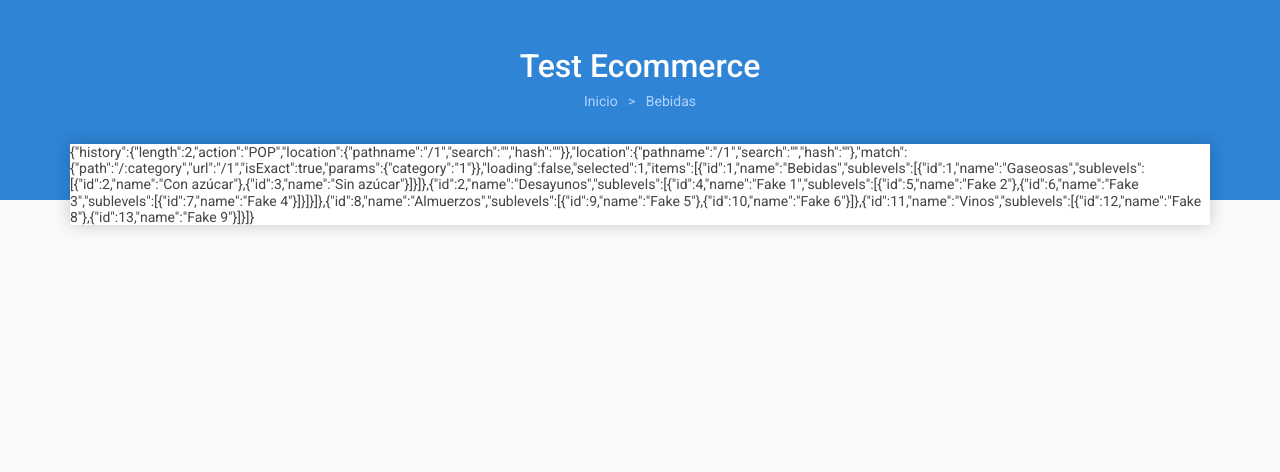
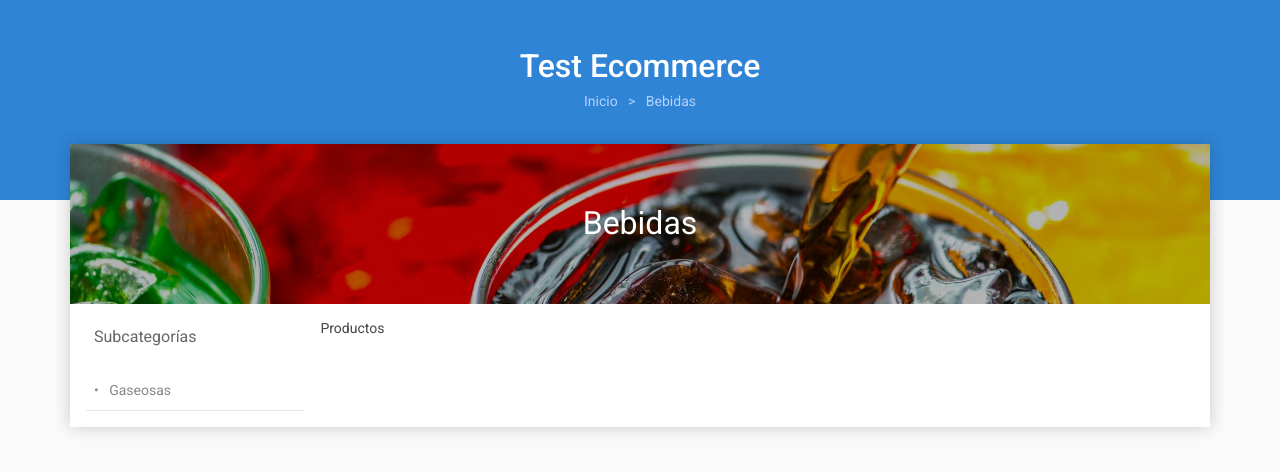
Before and after one commit to luchogiri/test-ecommerce, a React app: page /1 in a window 1280 px wide. Built offline with nearby package versions, Linux system fonts and the light colour scheme.

Commit message:
recursive sub levels

```diff
--- a/src/actions/categories.js
+++ b/src/actions/categories.js
@@ -5,7 +5,8 @@ export const Actions = {
 
   LOADING: 'loading',
   UPDATE_ITEMS: 'update items',
-  SET_CATEGORY: 'set category'
+  SET_CATEGORY: 'set category',
+  SET_SUBLEVEL: 'set sublevel',
 };
 
 const Categories = {
@@ -30,7 +31,33 @@ const Categories = {
     };
   },
 
-  ResetCategory: () => ({ type: Actions.SET_CATEGORY })
+  SetSublevel: data => {
+    const param = data.sublevel || '';
+    const sublevel = Number( param.substr(param.lastIndexOf('-')+1));
+    const {category} = Categories.SetCategory( data );
+    return {
+      type: Actions.SET_SUBLEVEL,
+      category,
+      sublevel
+    };
+  },
+
+  FindSublevel: (data = {}, id) => {
+
+    let result = [];
+    if (!Array.isArray(data.sublevels)) return result;
+
+    const iterator = (d = {}, tree) => {
+      tree = [...tree, d];
+      if (d.id === id) return result = tree;
+      return Array.isArray(d.sublevels) && d.sublevels.some(o => iterator(o, tree));
+    };
+
+    data.sublevels.some(d => iterator(d, []));
+    return result;
+  },
+
+  ResetSelected: () => ({ type: Actions.SET_SUBLEVEL })
 };
 
 export default Categories;
--- a/src/components/category.js
+++ b/src/components/category.js
@@ -5,9 +5,8 @@ import './category.scss';
 
 const Category = props => {
 
-  const img = props.children ?
-    require(`../images/${String(props.children).toLowerCase()}.jpeg`):
-    '';
+  const img = !props.children ? '':
+    require(`../images/${String(props.children).toLowerCase()}.jpeg`);
 
   return (
     <Link
--- a/src/components/header.js
+++ b/src/components/header.js
@@ -3,19 +3,29 @@ import React from 'react';
 import {Link} from 'react-router-dom';
 import './header.scss';
 
-const Header = ({ category }) => (
+const Header = ({ category, tree = [] }) => (
   <header className="main-header">
+
     <h1 className="main-header__title">
       <Link to="/">Test Ecommerce</Link>
     </h1>
+
     <h3 className="main-header__breadcrumbs">
       <Link to="/">Inicio</Link>
       {category &&
-      <React.Fragment>
-        &nbsp;&nbsp;&nbsp;&gt;&nbsp;&nbsp;&nbsp;
-        <Link to={`/${category.name}-${category.id}`}>{category.name}</Link>
-      </React.Fragment>}
-      {/*<a href="#">Subcategoria</a>*/}
+        <React.Fragment>
+          &nbsp;&nbsp;&nbsp;&gt;&nbsp;&nbsp;&nbsp;
+          <Link to={`/${category.name.toLowerCase()}-${category.id}`}>{category.name}</Link>
+        </React.Fragment>}
+
+      {category && Array.isArray(tree) && tree.map((s,i) =>
+        <React.Fragment key={s.id}>
+          &nbsp;&nbsp;&nbsp;&gt;&nbsp;&nbsp;&nbsp;
+          <Link
+            to={`/${category.name.toLowerCase()}-${category.id}${tree.reduce((a,b,c) =>c<=i? `${a}/${b.name.toLowerCase()}-${b.id}`: a,'')}`}>
+            {s.name}
+          </Link>
+        </React.Fragment>)}
     </h3>
   </header>
 );
--- /dev/null
+++ b/src/components/sublevels.js
@@ -0,0 +1,24 @@
+
+import React from 'react';
+import {Link} from 'react-router-dom';
+
+import './sublevels.scss';
+
+
+const Sublevels = ({ category = {}, match = {} }) => (
+
+  <React.Fragment>
+    <h3 className="sublevels-side__title">Subcategorías</h3>
+    {category.sublevels &&
+    category.sublevels.map(s =>
+      <Link
+        key={s.id}
+        className="sublevels-side__link"
+        to={`${match.url}/${s.name.toLowerCase()}-${s.id}`}>
+        • &nbsp; {s.name}
+      </Link>
+    )}
+  </React.Fragment>
+);
+
+export default Sublevels;
--- /dev/null
+++ b/src/components/sublevels.scss
@@ -0,0 +1,24 @@
+
+.sublevels-side {
+
+  &__title {
+
+    margin: 8px 8px 24px 8px;
+    font-size: 16px;
+    color: #666666;
+  }
+
+  &__link {
+    display: flex;
+    text-decoration: none;
+    padding: 0 8px;
+    height: 40px;
+    align-items: center;
+    border-bottom: 1px solid #e5e5e5;
+    color: #888888;
+
+    &:hover {
+      background-color: #f5f5f5;
+    }
+  }
+}
--- a/src/index.css
+++ b/src/index.css
@@ -16,7 +16,7 @@ input { outline: 0; width: 100%; display: block; }
 /* ----- end reset ---- */
 
 * { font-family: Roboto, sans-serif; font-weight: 400; font-size: 14px; }
-main, section, nav, .flex {  display: -webkit-box; display: -moz-box; display: -ms-flexbox; display: -webkit-flex; display: flex; -webkit-flex-direction: column;  -ms-flex-direction: column;-webkit-box-orient: vertical;  -webkit-box-direction: normal; flex-direction: column; }
+main, section, nav, aside, .flex {  display: -webkit-box; display: -moz-box; display: -ms-flexbox; display: -webkit-flex; display: flex; -webkit-flex-direction: column;  -ms-flex-direction: column;-webkit-box-orient: vertical;  -webkit-box-direction: normal; flex-direction: column; }
 .clear { clear: both; height: 0; display: block }
 .bgimg { background: center no-repeat; background-size: cover; }
 html, body { height: 100vh; color: #444; }
--- a/src/modules/category.js
+++ b/src/modules/category.js
@@ -3,21 +3,46 @@ import React, {PureComponent} from 'react';
 import {connect} from 'react-redux';
 
 import CategoriesActions from '../actions/categories';
-
+import Sublevels from "../components/sublevels";
+import './category.scss';
 
 class Category extends PureComponent {
 
   componentDidMount() {
-    const {params = {}} = this.props.match || {};
-    this.props.dispatch( CategoriesActions.SetCategory(params) );
+    window.scrollTo(0, 0);
+    const {params = {}} = this.props.match;
+    this.props.dispatch( CategoriesActions.SetCategory( params ));
   }
 
   render() {
+    const {items = [], selected} = this.props;
+    const category = items.find(c => c.id === selected) || {};
+    const img = !category.name ? '':
+      require(`../images/${String(category.name).toLowerCase()}.jpeg`);
+
     return (
       <React.Fragment>
 
-        {JSON.stringify( this.props)}
+        <header
+          className="flex category-header"
+          style={{backgroundImage: `url(${img})`}}>
+          <h1 className="flex category-header__title">{category.name}</h1>
+        </header>
 
+        <section className="category-wrapper">
+
+          <aside className="category-side">
+            <Sublevels
+              category={category}
+              match={this.props.match}
+            />
+          </aside>
+
+          <section className="category-items">
+            <h3 className="category-side__title">Productos</h3>
+          </section>
+
+        </section>
       </React.Fragment>
     );
   }
--- /dev/null
+++ b/src/modules/category.scss
@@ -0,0 +1,35 @@
+
+.category-header {
+  height: 160px;
+  background: #ffffff center no-repeat;
+  background-size: cover;
+
+  &__title {
+    flex: 1;
+    background-color: rgba(0,0,0,0.3);
+    justify-content: center;
+    align-items: center;
+    color: #fff;
+    font-size: 32px;
+  }
+}
+
+
+.category-wrapper {
+
+  flex-direction: row;
+}
+
+
+.category-side {
+
+  flex: 1;
+  margin: 16px 8px 16px 16px;
+}
+
+
+.category-items {
+
+  flex: 4;
+  margin: 16px 16px 16px 8px;
+}
--- a/src/modules/head.js
+++ b/src/modules/head.js
@@ -2,25 +2,24 @@
 import React, {PureComponent} from 'react';
 import {connect} from 'react-redux';
 
+import CategoriesActions from '../actions/categories';
 import Header from '../components/header';
 
 
 class Head extends PureComponent {
 
+
   render() {
 
-    const { items = [], selected } = this.props.categories || {};
-    let category;
-
-    if (selected)
-      category = items.find(c => c.id === selected);
-
-    console.log(this.props);
+    const { items = [], selected, sub } = this.props.categories || {};
+    const category = items.find(c => c.id === selected);
+    const tree = CategoriesActions.FindSublevel( category, sub );
 
     return (
       <React.Fragment>
         <Header
           category={category}
+          tree={tree}
         />
       </React.Fragment>
     );
--- a/src/modules/home.js
+++ b/src/modules/home.js
@@ -11,7 +11,7 @@ import CategoriesActions from "../actions/categories";
 class Home extends PureComponent {
 
   componentDidMount() {
-    this.props.dispatch( CategoriesActions.ResetCategory() );
+    this.props.dispatch( CategoriesActions.ResetSelected() );
   }
 
   render() {
--- a/src/modules/main.js
+++ b/src/modules/main.js
@@ -9,6 +9,7 @@ import CategoriesActions from '../actions/categories';
 import Head from './head';
 import Home from './home';
 import Category from './category';
+import Sublevel from './sublevel';
 
 import './main.scss';
 
@@ -30,6 +31,8 @@ class Main extends PureComponent {
             <Switch>
               <Route path="/" exact component={Home} />
               <Route path="/:category" exact component={Category} />
+              <Route path="/:category/:sublevel" exact component={Sublevel} />
+              <Route path="/:category/:r(.*)/:sublevel" exact component={Sublevel} />
             </Switch>
           </section>
         </React.Fragment>
--- /dev/null
+++ b/src/modules/sublevel.js
@@ -0,0 +1,50 @@
+
+import React, {PureComponent} from 'react';
+import {connect} from 'react-redux';
+
+import CategoriesActions from '../actions/categories';
+import Sublevels from "../components/sublevels";
+import './sublevel.scss';
+
+class Sublevel extends PureComponent {
+
+  componentDidMount() {
+    this.SetSublevel();
+  }
+
+  componentDidUpdate(prevProps) {
+    if (this.props.location !== prevProps.location)
+      this.SetSublevel();
+  }
+
+  SetSublevel = () => {
+    window.scrollTo(0, 0);
+    const {params = {}} = this.props.match;
+    this.props.dispatch( CategoriesActions.SetSublevel( params ));
+  };
+
+  render() {
+    const {items = [], selected, sub} = this.props;
+    const category = items.find(c => c.id === selected) || {};
+    const tree = CategoriesActions.FindSublevel( category, sub );
+
+    return (
+      <React.Fragment>
+
+        <aside className="category-side">
+          <Sublevels
+            category={Array.isArray(tree) ? tree[tree.length-1]:category}
+            match={this.props.match} />
+        </aside>
+
+        <section className="category-items">
+          <h3 className="category-side__title">Productos</h3>
+        </section>
+
+      </React.Fragment>
+    );
+  }
+}
+
+
+export default connect(s => s.categories)(Sublevel);
--- /dev/null
+++ b/src/modules/sublevel.scss
@@ -0,0 +1,35 @@
+
+.category-header {
+  height: 160px;
+  background: #ffffff center no-repeat;
+  background-size: cover;
+
+  &__title {
+    flex: 1;
+    background-color: rgba(0,0,0,0.3);
+    justify-content: center;
+    align-items: center;
+    color: #fff;
+    font-size: 32px;
+  }
+}
+
+
+.category-wrapper {
+
+  flex-direction: row;
+}
+
+
+.category-side {
+
+  flex: 1;
+  margin: 16px 8px 16px 16px;
+}
+
+
+.category-items {
+
+  flex: 4;
+  margin: 16px 16px 16px 8px;
+}
--- a/src/reducers/categories.js
+++ b/src/reducers/categories.js
@@ -5,8 +5,10 @@ import {Actions} from '../actions/categories';
 const InitialState = {
   loading: false,
   selected: undefined,
+  sub: undefined,
   items: []
 };
+
 
 const Categories = (state: Object = { ...InitialState }, action: Object) => {
 
@@ -19,11 +21,17 @@ const Categories = (state: Object = { ...InitialState }, action: Object) => {
       return { ...state, items: action.data, loading: false };
 
     case Actions.SET_CATEGORY:
-      return { ...state, selected: action.category };
+      return { ...state, selected: action.category, sub: undefined };
+
+    case Actions.SET_SUBLEVEL:
+      // console.log( state, action );
+      // const tree = FindSublevel( state.items.find(c => c.id === state.selected), action.sub );
+      return { ...state, selected: action.category, sub: action.sublevel };
 
     default:
       return state;
   }
 };
 
+
 export default Categories;
```
